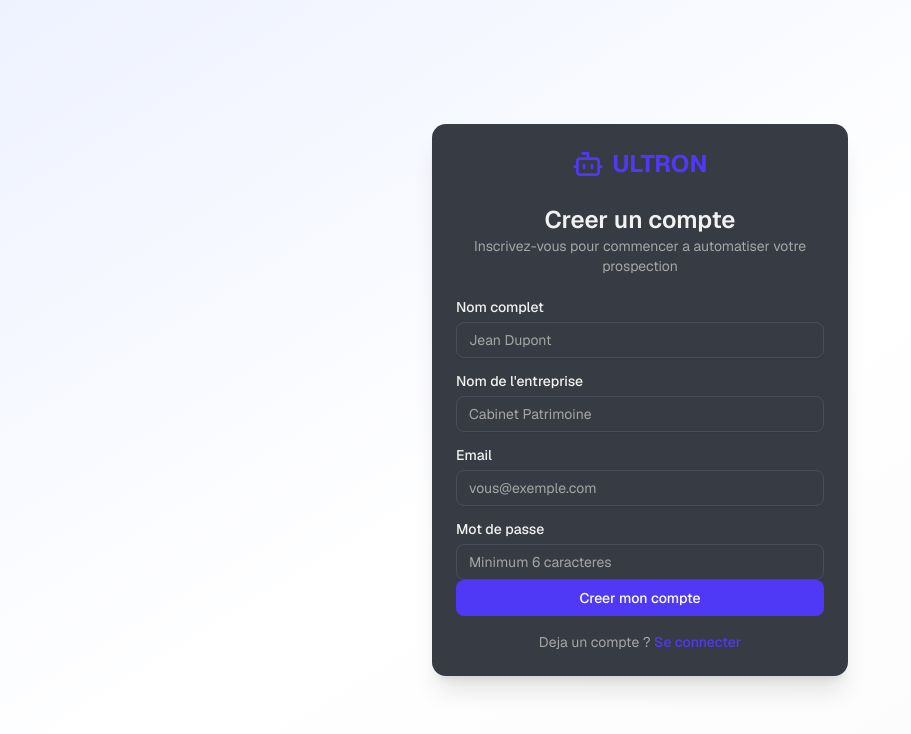
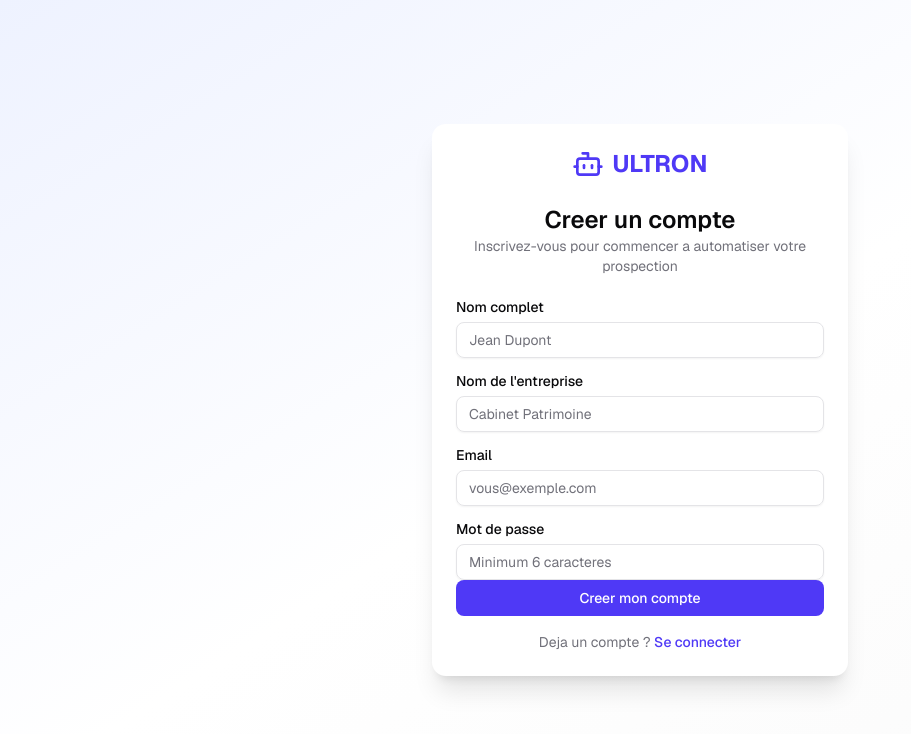
Before and after one commit to martinborgis-lang/Ultron, a Next.js app: page /register in a window 1280 px wide. Shown: the top 734 px of the page, without its empty margins (0-911 px from the left). Built offline with nearby package versions, Linux system fonts and the light colour scheme.

Commit message:
fix: dark mode with Nardo gray background and black elements
- Light mode: white background (unchanged)
- Dark mode:
  - Background: Gris Nardo (220 10% 20%)
  - Cards/elements: Black (0 0% 8%)
  - Sidebar: Black (0 0% 6%)

Co-Authored-By: Claude Opus 4.5 <noreply@anthropic.com>

```diff
--- a/src/app/globals.css
+++ b/src/app/globals.css
@@ -46,63 +46,63 @@
   --radius-4xl: calc(var(--radius) + 16px);
 }
 
-/* Mode clair : Gris Nardo au lieu de blanc */
+/* Mode clair : Blanc classique */
 :root {
   --radius: 0.625rem;
-  --background: 220 10% 20%;
-  --foreground: 0 0% 95%;
-  --card: 220 10% 24%;
-  --card-foreground: 0 0% 95%;
-  --popover: 220 10% 22%;
-  --popover-foreground: 0 0% 95%;
+  --background: 0 0% 100%;
+  --foreground: 240 10% 3.9%;
+  --card: 0 0% 100%;
+  --card-foreground: 240 10% 3.9%;
+  --popover: 0 0% 100%;
+  --popover-foreground: 240 10% 3.9%;
   --primary: 238 84% 67%;
   --primary-foreground: 0 0% 100%;
-  --secondary: 220 10% 28%;
-  --secondary-foreground: 0 0% 95%;
-  --muted: 220 10% 28%;
-  --muted-foreground: 0 0% 65%;
-  --accent: 220 10% 28%;
-  --accent-foreground: 0 0% 95%;
-  --destructive: 0 84% 60%;
+  --secondary: 240 4.8% 95.9%;
+  --secondary-foreground: 240 5.9% 10%;
+  --muted: 240 4.8% 95.9%;
+  --muted-foreground: 240 3.8% 46.1%;
+  --accent: 240 4.8% 95.9%;
+  --accent-foreground: 240 5.9% 10%;
+  --destructive: 0 84.2% 60.2%;
   --destructive-foreground: 0 0% 100%;
-  --border: 220 10% 32%;
-  --input: 220 10% 32%;
+  --border: 240 5.9% 90%;
+  --input: 240 5.9% 90%;
   --ring: 238 84% 67%;
   --chart-1: 12 76% 61%;
   --chart-2: 173 58% 39%;
   --chart-3: 197 37% 24%;
   --chart-4: 43 74% 66%;
   --chart-5: 27 87% 67%;
-  --sidebar: 220 10% 18%;
-  --sidebar-foreground: 0 0% 95%;
+  --sidebar: 0 0% 98%;
+  --sidebar-foreground: 240 10% 3.9%;
   --sidebar-primary: 238 84% 67%;
   --sidebar-primary-foreground: 0 0% 100%;
-  --sidebar-accent: 220 10% 25%;
-  --sidebar-accent-foreground: 0 0% 95%;
-  --sidebar-border: 220 10% 30%;
+  --sidebar-accent: 240 4.8% 95.9%;
+  --sidebar-accent-foreground: 240 5.9% 10%;
+  --sidebar-border: 240 5.9% 90%;
   --sidebar-ring: 238 84% 67%;
 }
 
-/* Mode sombre : Noir profond */
+/* Mode sombre : Fond gris Nardo, éléments noirs */
 .dark {
-  --background: 0 0% 5%;
+  --background: 220 10% 20%;
   --foreground: 0 0% 95%;
   --card: 0 0% 8%;
   --card-foreground: 0 0% 95%;
-  --popover: 0 0% 7%;
+  --popover: 0 0% 8%;
   --popover-foreground: 0 0% 95%;
   --primary: 238 84% 67%;
   --primary-foreground: 0 0% 100%;
   --secondary: 0 0% 12%;
   --secondary-foreground: 0 0% 95%;
-  --muted: 0 0% 12%;
-  --muted-foreground: 0 0% 60%;
+  --muted: 0 0% 15%;
+  --muted-foreground: 0 0% 65%;
   --accent: 0 0% 12%;
   --accent-foreground: 0 0% 95%;
   --destructive: 0 84% 60%;
   --destructive-foreground: 0 0% 100%;
-  --border: 0 0% 18%;
-  --input: 0 0% 18%;
+  --border: 0 0% 20%;
+  --input: 0 0% 15%;
   --ring: 238 84% 67%;
   --chart-1: 220 70% 50%;
   --chart-2: 160 60% 45%;
@@ -115,7 +115,7 @@
   --sidebar-primary-foreground: 0 0% 100%;
   --sidebar-accent: 0 0% 12%;
   --sidebar-accent-foreground: 0 0% 95%;
-  --sidebar-border: 0 0% 18%;
+  --sidebar-border: 0 0% 20%;
   --sidebar-ring: 238 84% 67%;
 }
 
```
